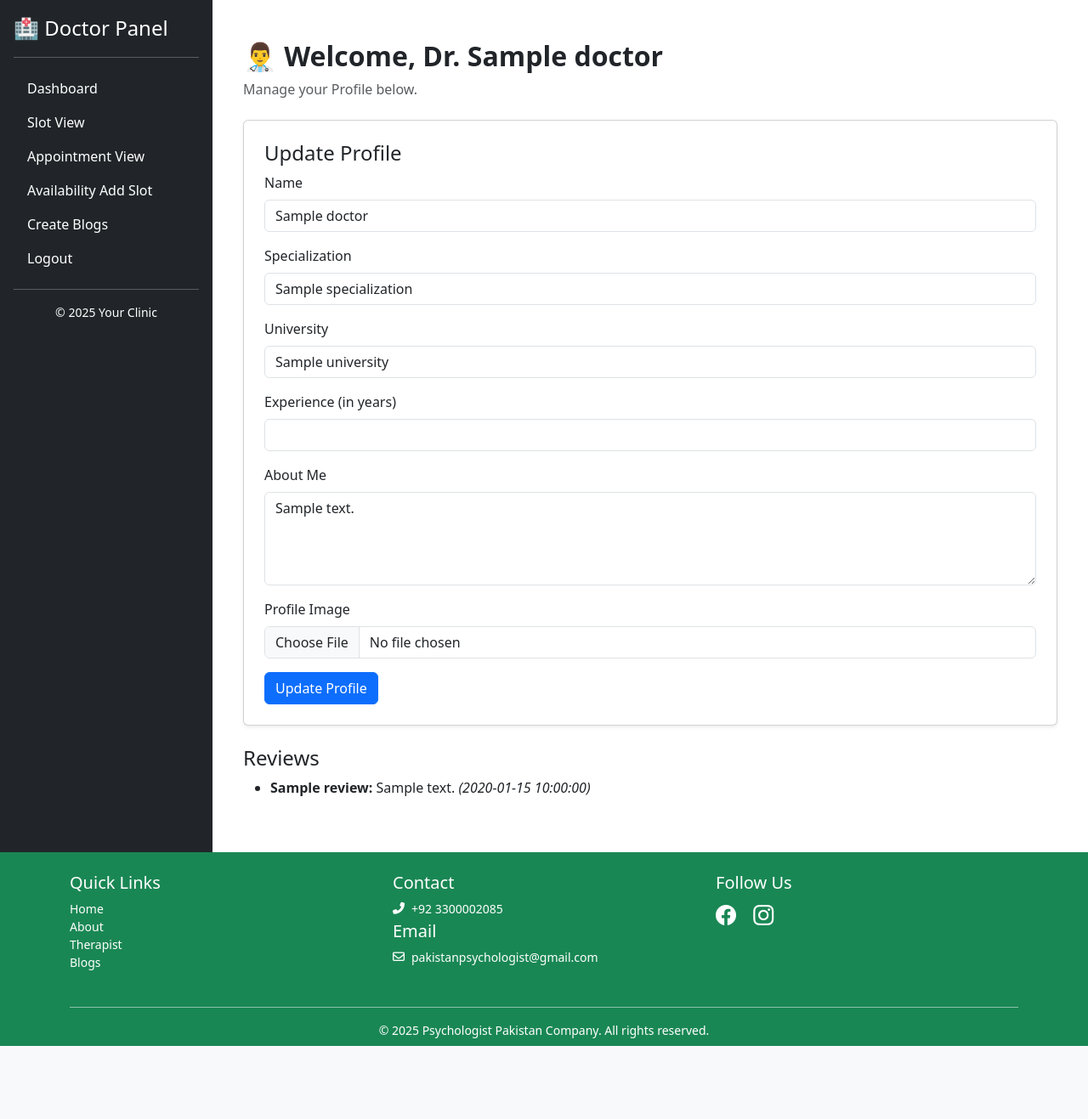
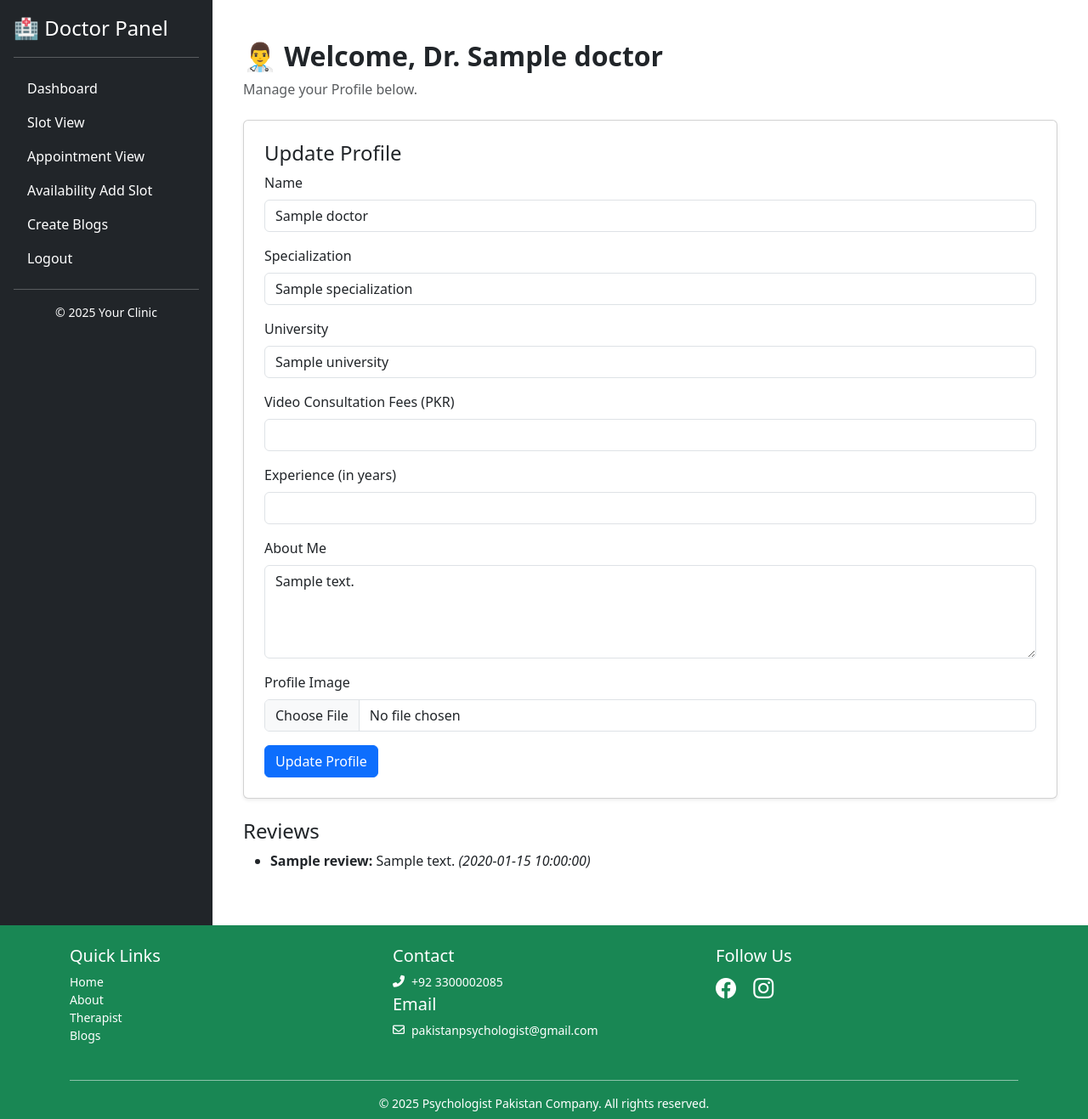
Before and after one commit to Shahrozali2546/Psycologist_Consultant_Flask, a Flask app: template templates/doctor_dashboard/doctor_dashboard.html in a window 1280 px wide. Shown: the part 108-1425 px from the top of the page at 85% size. Before the commit the page ends 1339 px from the top, so only its background shows below. Run offline with Flask 3, Linux system fonts and the light colour scheme; the template is opened without the code that fills it: most values are stand-ins (such as "Sample title", 1, 10 or a date in 2020); some libraries are stand-ins or nearby versions.

Commit message:
Update doctor dashboard fees

```diff
--- a/templates/doctor_dashboard/doctor_dashboard.html
+++ b/templates/doctor_dashboard/doctor_dashboard.html
@@ -28,6 +28,12 @@
       <label class="form-label">University</label>
       <input type="text" name="specialization" class="form-control" value="{{ doctor.university or '' }}" required>
     </div>
+
+  <div class="mb-3">
+    <label class="form-label">Video Consultation Fees (PKR) </label>
+    <input type="number" name="fees" class="form-control" value="{{ doctor.fees or '' }}" min="0" required>
+  </div>
+
 
     <div class="mb-3">
       <label class="form-label">Experience (in years)</label>
```
